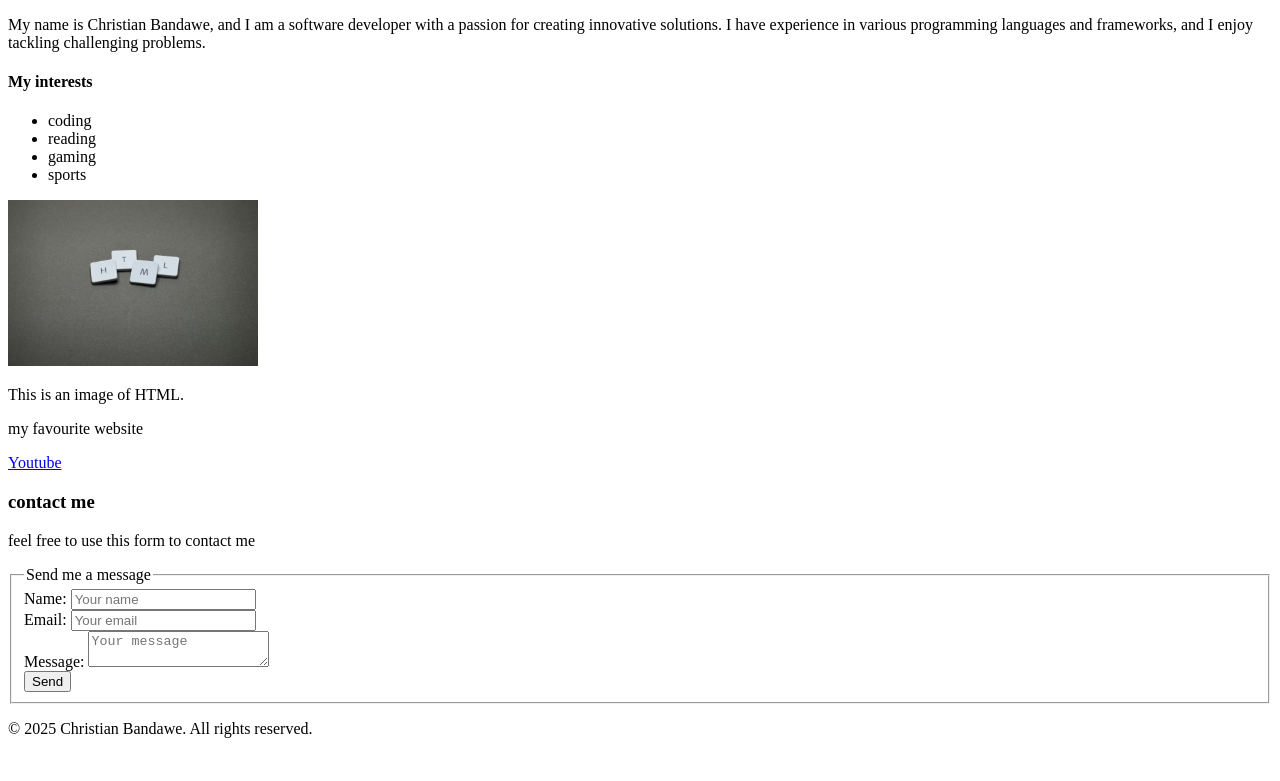
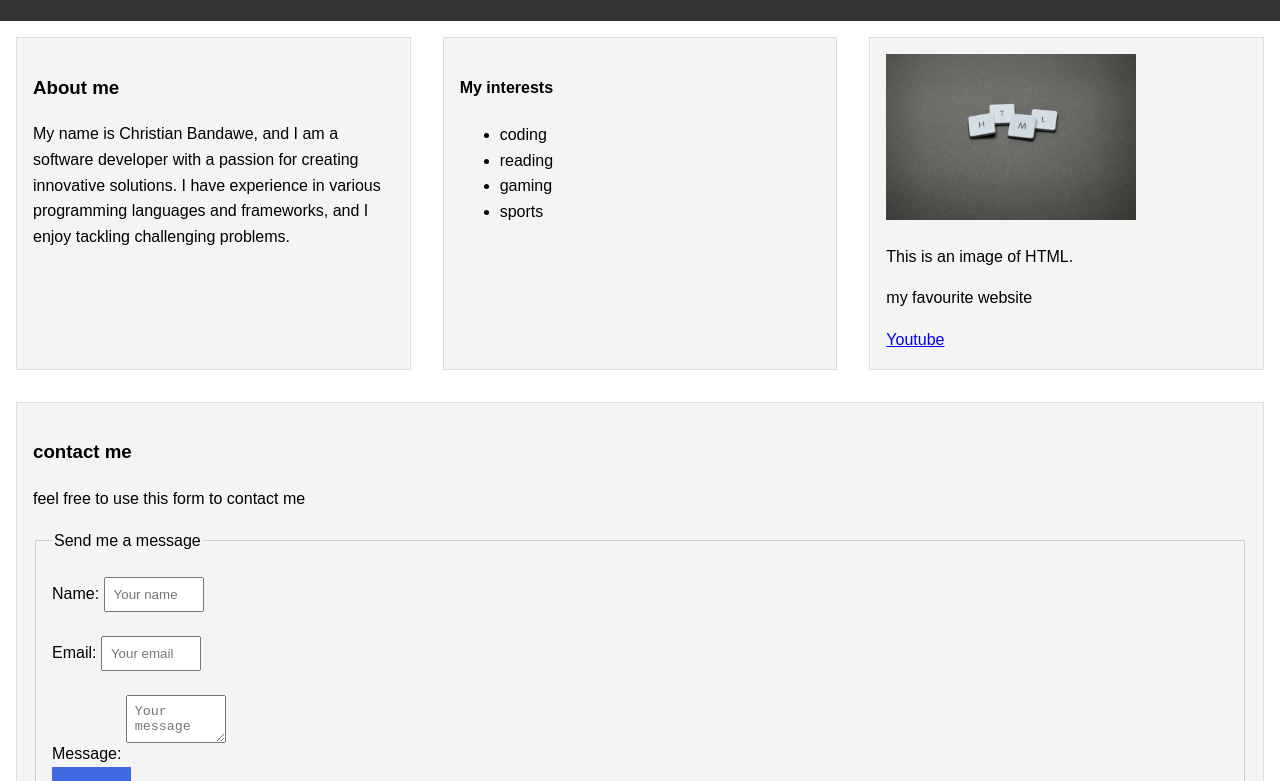
Before and after one commit to Chris2-0/roadmap, a plain HTML site: page index.html in a window 1280 px wide. Shown: the part 105-886 px from the top of the page. Before the commit the page ends 859 px from the top, so only its background shows below. Drawn offline with Linux system fonts and the light colour scheme.

Commit message:
added style1

```diff
--- a/index.html
+++ b/index.html
@@ -4,6 +4,7 @@
     <meta charset="UTF-8">
     <meta name="viewport" content="width=device-width, initial-scale=1.0">
     <title>Chris' site</title>
+    <link rel="stylesheet" href="style.css">
 </head>
 <body>
     <header>
--- /dev/null
+++ b/style.css
@@ -0,0 +1,54 @@
+*{
+    box-sizing: border-box;
+}
+body {
+    font-family: Arial, sans-serif;
+    line-height: 1.6;
+    margin: 0;
+    padding: 0;
+}
+header,footer{
+    background-color: #333;
+    color: #fff;
+    text-align: center;
+    padding: 1rem 0;
+}
+main{
+    display: flex;
+    flex-wrap: wrap;
+    gap: 2rem;
+    padding: 1rem;
+}
+section{
+    flex: 1 1 300px;
+    background-color: #f4f4f4;
+    padding: 1rem;
+    border: 1px solid #ddd;
+}
+
+fieldset{
+    border: 1px solid #ccc;
+    padding: 1rem;
+}
+
+input,textarea{
+    width: 100px;
+    padding: 0.5rem;
+    margin-top: 0.5rem;
+    margin-bottom: 1rem;
+}
+button{
+    background: royalblue;
+    color: #fff;
+    border: none;
+    padding: 0.75rem 1.5rem;
+    cursor: pointer;
+}
+button:hover{
+    background: darkblue;
+}
+@media (max-width: 600px) {
+    main {
+        flex-direction: column;
+    }
+}
```
